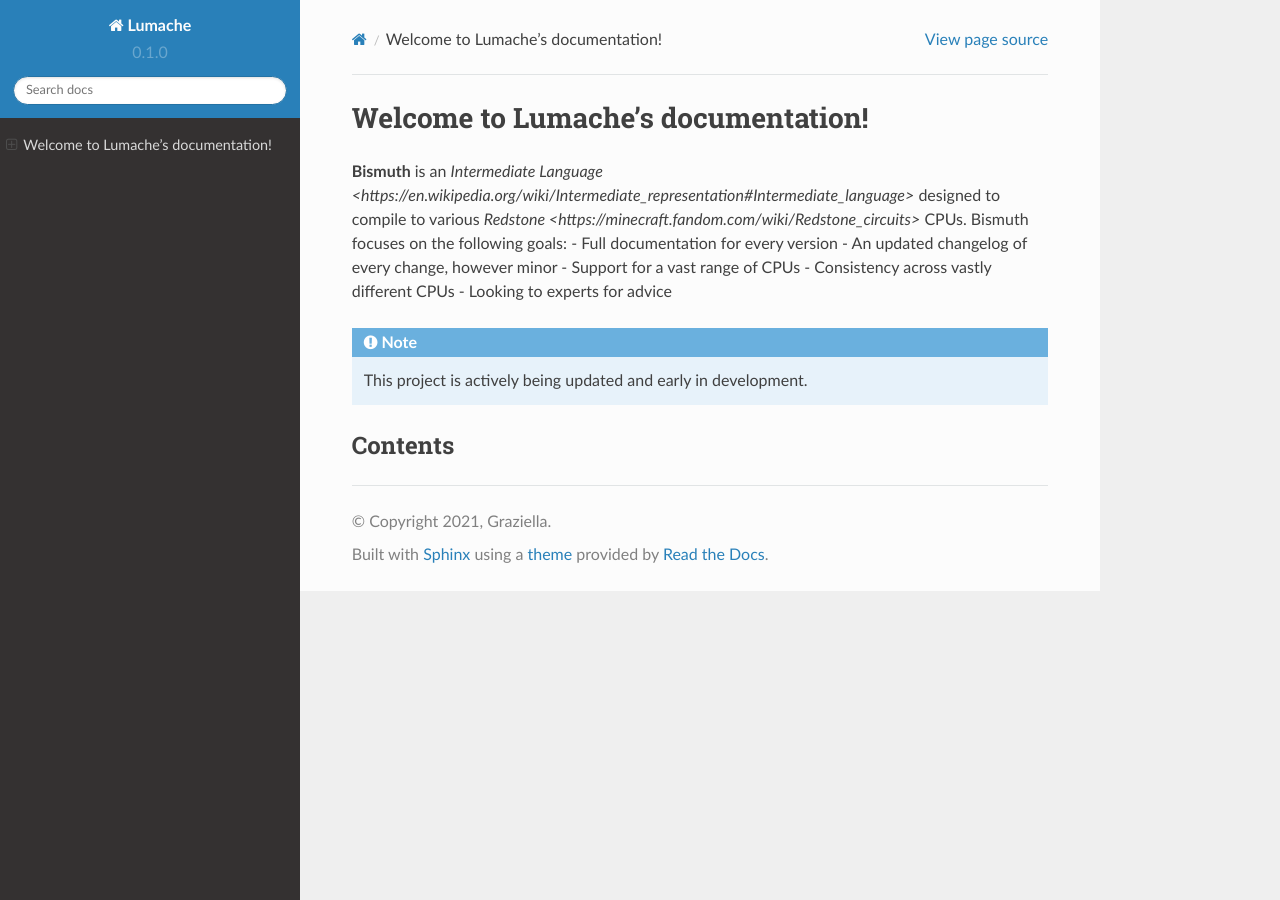
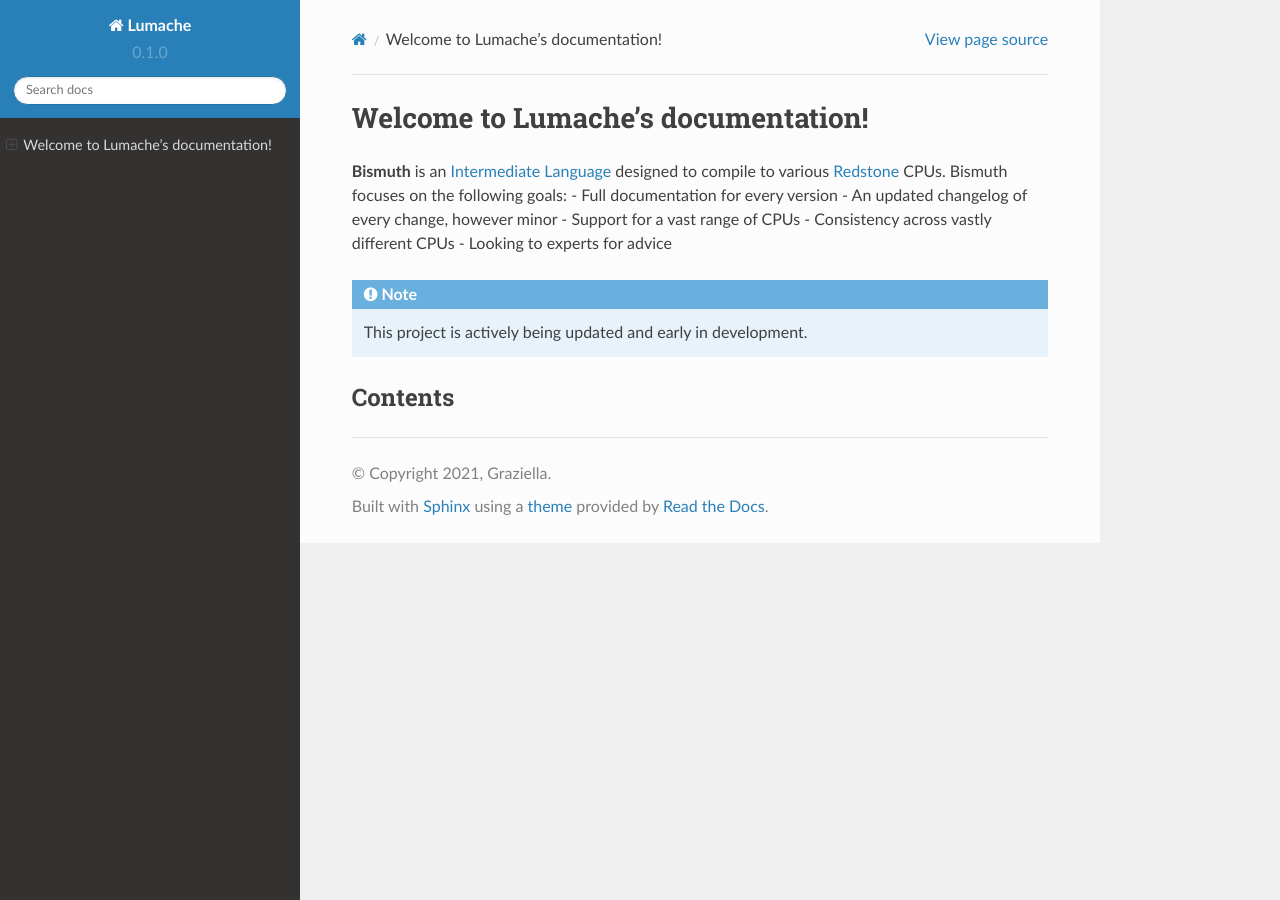
Before and after one commit to Robolta/Bismuth-Docs, a Sphinx documentation site: the page built from docs/source/index.rst, in a window 1280 px wide. Built offline with Sphinx 7.4.7 and the Read the Docs theme 2.0.0, drawn with Linux system fonts in a browser that asks for light colours; pages that are not in the unit, such as notebooks, are missing from menus.

Commit message:
Update index.rst

```diff
--- a/docs/source/index.rst
+++ b/docs/source/index.rst
@@ -1,7 +1,7 @@
 Welcome to Lumache's documentation!
 ===================================
 
-**Bismuth** is an `Intermediate Language <https://en.wikipedia.org/wiki/Intermediate_representation#Intermediate_language>` designed to compile to various `Redstone <https://minecraft.fandom.com/wiki/Redstone_circuits>` CPUs.
+**Bismuth** is an `Intermediate Language <https://en.wikipedia.org/wiki/Intermediate_representation#Intermediate_language>`_ designed to compile to various `Redstone <https://minecraft.fandom.com/wiki/Redstone_circuits>`_ CPUs.
 Bismuth focuses on the following goals:
 - Full documentation for every version
 - An updated changelog of every change, however minor
```
